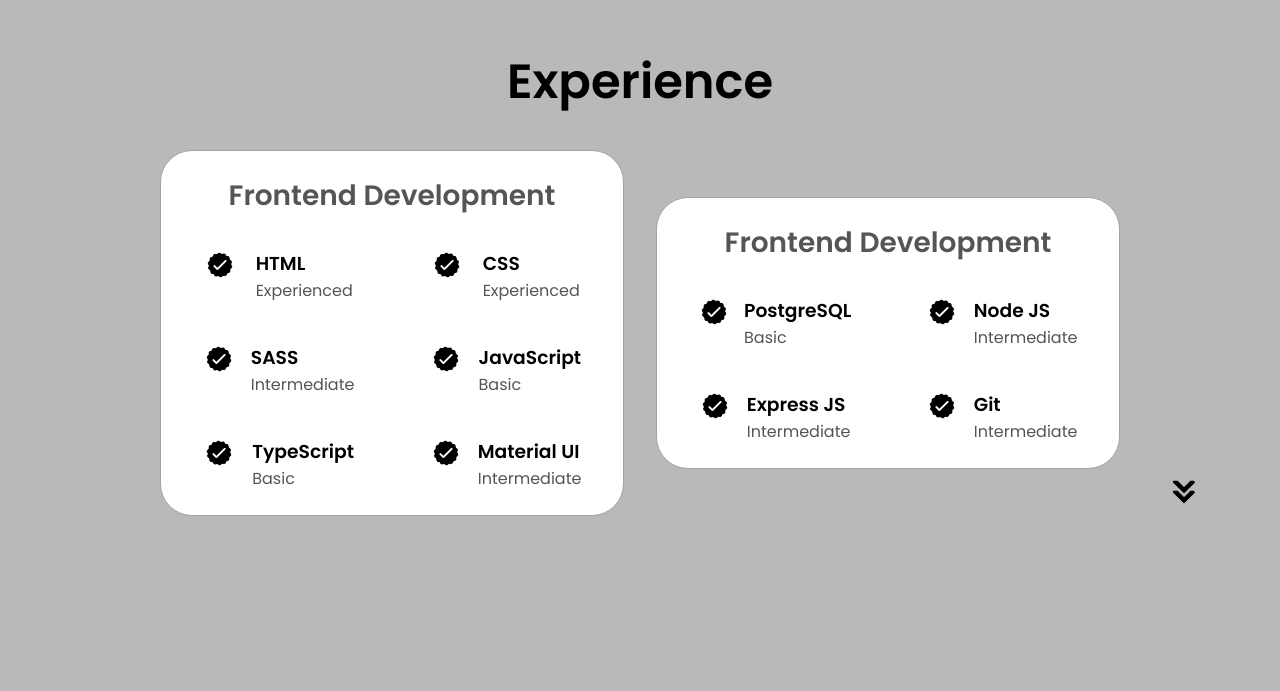
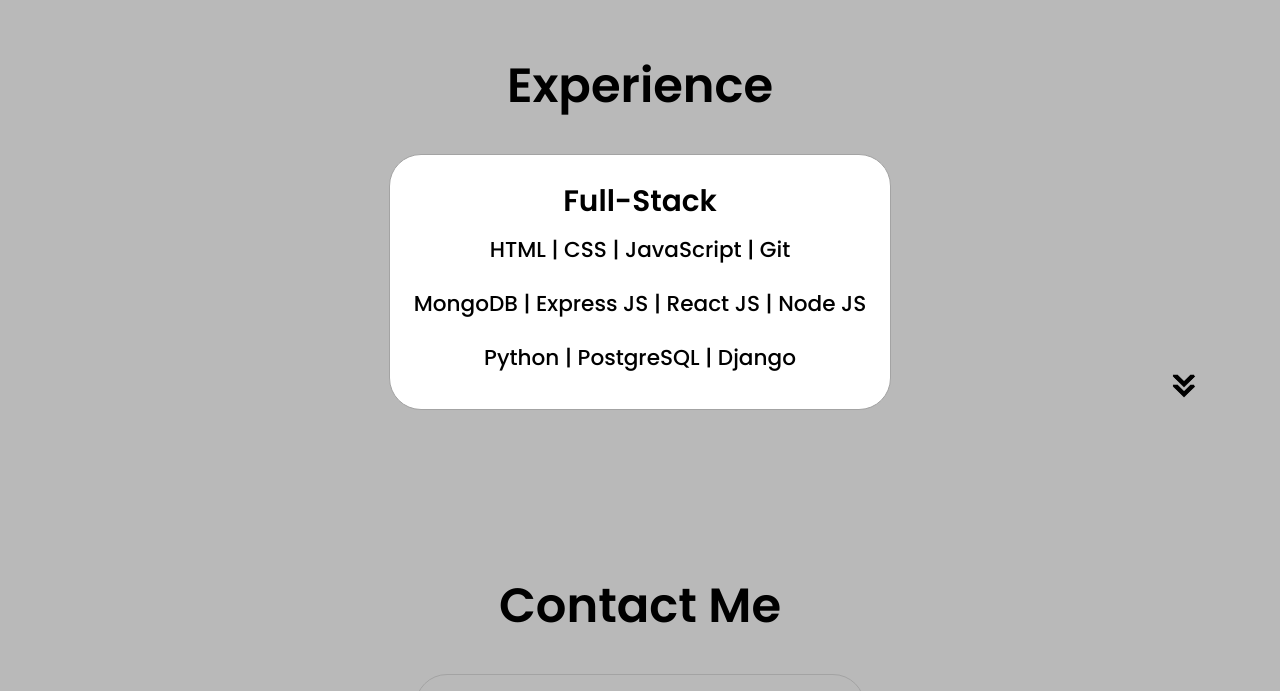
Before and after one commit to llihwerd/portfolio, a plain HTML site: page index.html in a window 1280 px wide. Shown: the part 2622-3313 px from the top of the page. Drawn offline with Linux system fonts and the light colour scheme.

Commit message:
update skills section

```diff
--- a/index.html
+++ b/index.html
@@ -214,124 +214,8 @@
       <div class="experience-details-container">
         <div class="about-containers">
           <div class="details-container">
-            <h2 class="experience-sub-title">Frontend Development</h2>
-            <div class="article-container">
-              <article>
-                <img
-                  src="./assets/checkmark.png"
-                  alt="Experience icon"
-                  class="icon"
-                />
-                <div>
-                  <h3>HTML</h3>
-                  <p>Experienced</p>
-                </div>
-              </article>
-              <article>
-                <img
-                  src="./assets/checkmark.png"
-                  alt="Experience icon"
-                  class="icon"
-                />
-                <div>
-                  <h3>CSS</h3>
-                  <p>Experienced</p>
-                </div>
-              </article>
-              <article>
-                <img
-                  src="./assets/checkmark.png"
-                  alt="Experience icon"
-                  class="icon"
-                />
-                <div>
-                  <h3>SASS</h3>
-                  <p>Intermediate</p>
-                </div>
-              </article>
-              <article>
-                <img
-                  src="./assets/checkmark.png"
-                  alt="Experience icon"
-                  class="icon"
-                />
-                <div>
-                  <h3>JavaScript</h3>
-                  <p>Basic</p>
-                </div>
-              </article>
-              <article>
-                <img
-                  src="./assets/checkmark.png"
-                  alt="Experience icon"
-                  class="icon"
-                />
-                <div>
-                  <h3>TypeScript</h3>
-                  <p>Basic</p>
-                </div>
-              </article>
-              <article>
-                <img
-                  src="./assets/checkmark.png"
-                  alt="Experience icon"
-                  class="icon"
-                />
-                <div>
-                  <h3>Material UI</h3>
-                  <p>Intermediate</p>
-                </div>
-              </article>
-            </div>
-          </div>
-          <div class="details-container">
-            <h2 class="experience-sub-title">Frontend Development</h2>
-            <div class="article-container">
-              <article>
-                <img
-                  src="./assets/checkmark.png"
-                  alt="Experience icon"
-                  class="icon"
-                />
-                <div>
-                  <h3>PostgreSQL</h3>
-                  <p>Basic</p>
-                </div>
-              </article>
-              <article>
-                <img
-                  src="./assets/checkmark.png"
-                  alt="Experience icon"
-                  class="icon"
-                />
-                <div>
-                  <h3>Node JS</h3>
-                  <p>Intermediate</p>
-                </div>
-              </article>
-              <article>
-                <img
-                  src="./assets/checkmark.png"
-                  alt="Experience icon"
-                  class="icon"
-                />
-                <div>
-                  <h3>Express JS</h3>
-                  <p>Intermediate</p>
-                </div>
-              </article>
-              <article>
-                <img
-                  src="./assets/checkmark.png"
-                  alt="Experience icon"
-                  class="icon"
-                />
-                <div>
-                  <h3>Git</h3>
-                  <p>Intermediate</p>
-                </div>
-              </article>
-            </div>
+            <h2 class="experience-sub-title">Full-Stack</h2>
+            <h2 class="skills">HTML | CSS | JavaScript | Git<br>MongoDB | Express JS | React JS | Node JS<br>Python | PostgreSQL | Django</h2>
           </div>
         </div>
       </div>
--- a/style.css
+++ b/style.css
@@ -18,6 +18,12 @@ html {
 
 p {
   color: rgb(85, 85, 85);
+}
+
+.skills {
+  font-weight: 500;
+  font-size: 1.35rem;
+  line-height: 2.5;
 }
 
 /* TRANSITION */
@@ -328,10 +334,8 @@ section {
 }
 
 .experience-sub-title {
-  color: rgb(85, 85, 85);
   font-weight: 600;
-  font-size: 1.75rem;
-  margin-bottom: 2rem;
+  font-size: 1.85rem;
 }
 
 .experience-details-container {
```
